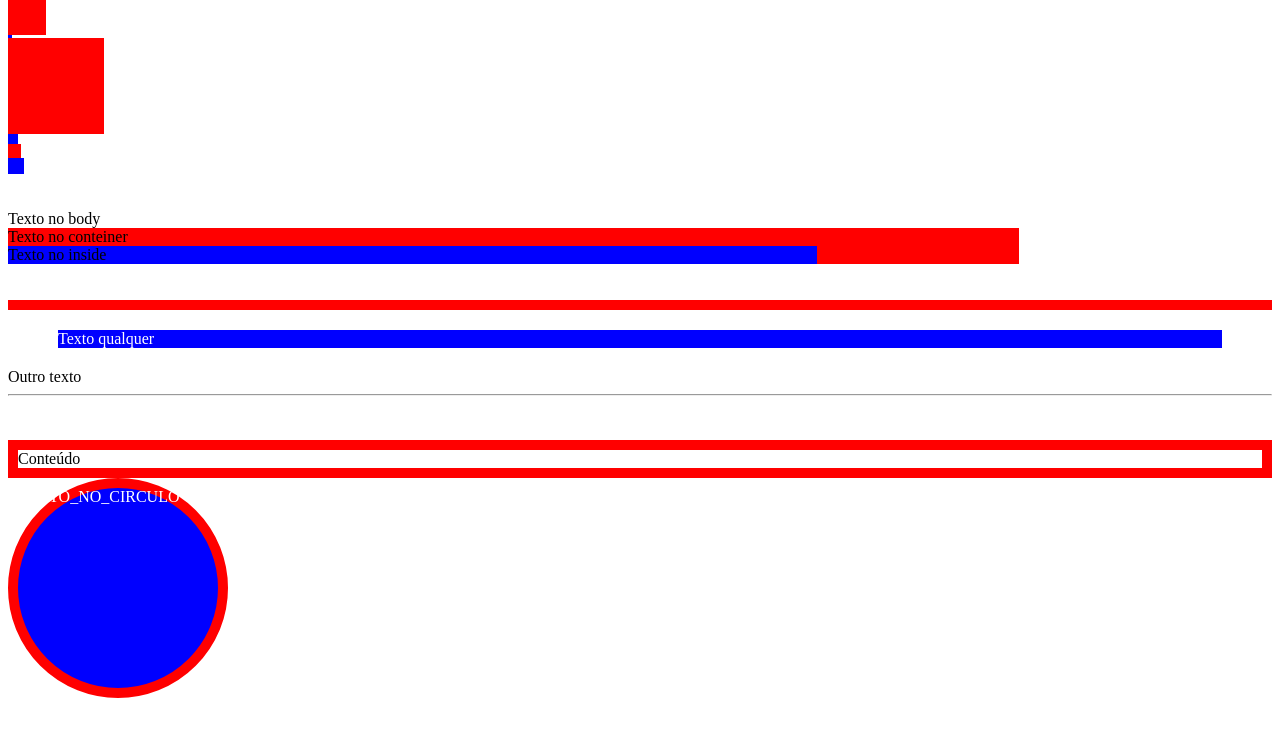
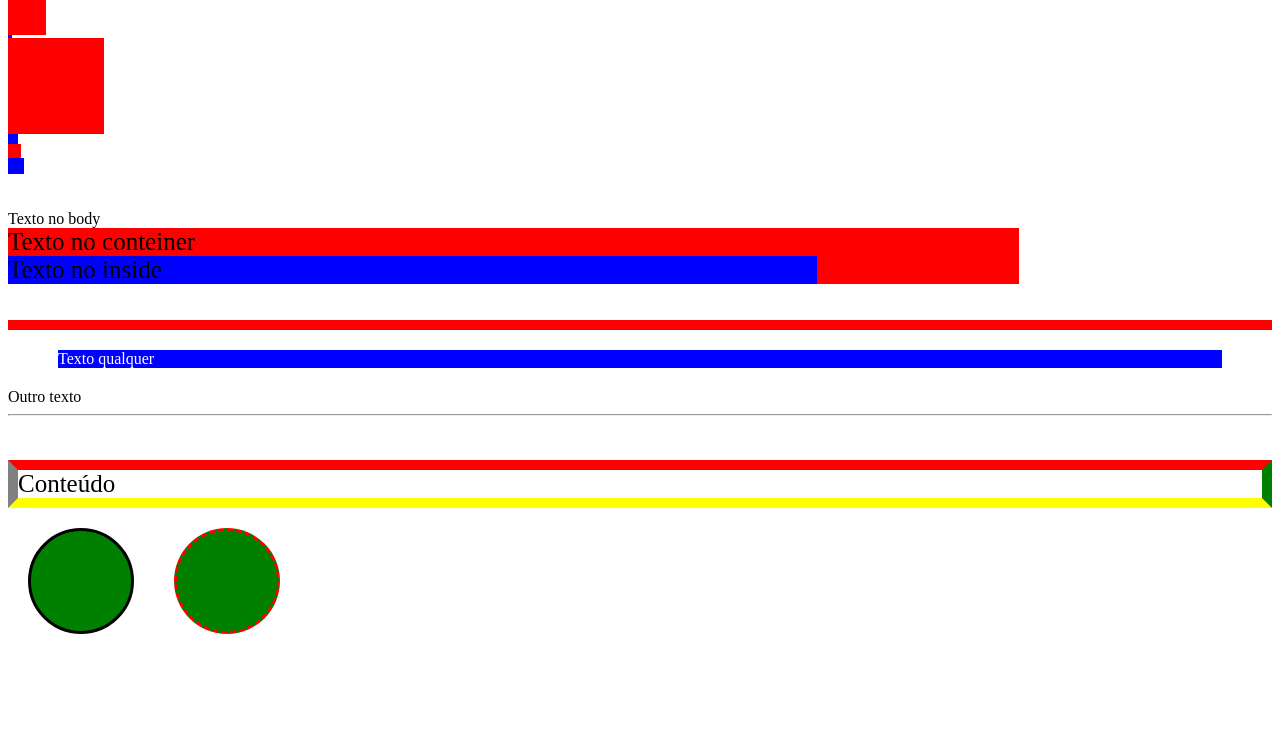
Before and after one commit to Jvictorcz/HTML-Basico-, a plain HTML site: page Módulo1/HTML-CSS/index.html in a window 1280 px wide. Shown: the part 1656-2392 px from the top of the page. Drawn offline with Linux system fonts and the light colour scheme.

Commit message:
Border 2.0

```diff
--- a/Módulo1/HTML-CSS/index.html
+++ b/Módulo1/HTML-CSS/index.html
@@ -175,12 +175,17 @@
 	</div>
 	Outro texto
 
-	<!-- Border --><hr> <br><br>
+	<!-- Border -->
+	<hr> <br><br>
 
-	<div class="borda">
+	<div class="borda solid">
 		Conteúdo
 	</div>
-	<div class="quadrado borda" >TEXTO_NO_CIRCULO</div>
+	<div class="quadrado solid">
+
+	</div>
+	<div class="quadrado dashed">
+	</div>
 
 
 	<br><br><br><br><br><br><br><br><br><br><br><br><br><br><br><br><br><br><br><br>
--- a/Módulo1/HTML-CSS/style.css
+++ b/Módulo1/HTML-CSS/style.css
@@ -71,10 +71,12 @@ div{
 /* uso do %*/
 .container{
    width: 80%;
+   font-size: 25px;
    background: red;
 }
 .inside{
    width: 80%;
+   font-size: 1em;
    background: blue;
 }
 
@@ -94,19 +96,28 @@ div{
 /* Border */
 
 .borda{
+   font-size: 25px;
+   border-width: 10px;
+   border-color: red green yellow grey;
 
-   border-width: 10px;
-   border-style: solid;
-   border-color: red;
 
 }
 
 .quadrado{
+   margin: 20px;
+   height:100px;
+   width:100px;
+   color: white;
+   background-color:green;
+   border-radius: 50%;
+   transition: 0.3s ease;
+   overflow: hidden;
+   float: left;
+}
 
-   height:200px;
-   width:200px;
-   color: white;
-   background-color:blue;
-   border-radius: 50%;
 
-}
+.dotted { border-top-style: dotted; border-color: red;}
+.dashed {border-style: dashed;  color:red}
+.solid {border-style: solid; color: black;}
+.none {border-style: none;}
+.hidden {border-style: hidden;}
```
Lines whose indentation alone changed are shown as unchanged.
